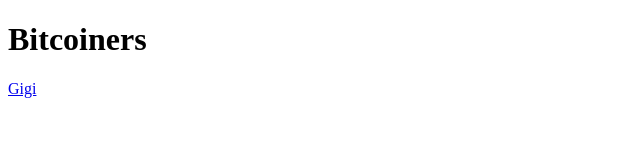
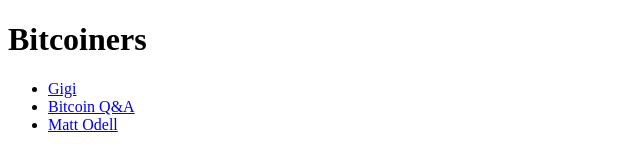
Before and after one commit to BTCGandalf/thisisbitcoin, a plain HTML site: page index.html in a window 1280 px wide. Shown: the whole page, without its empty margins (0-640 px from the left). Drawn offline with Linux system fonts and the light colour scheme.

Commit message:
Created bitcoiners/bitcoinqna.html bitcoiners/mattodell.html and edited index.html

```diff
--- a/index.html
+++ b/index.html
@@ -9,8 +9,11 @@
 <body>
 
     <h1>Bitcoiners</h1>
-    <a href="bitcoiners/gigi.html" target="_blank">Gigi</a>
-
+    <ul>
+        <li><a href="bitcoiners/gigi.html" target="_blank">Gigi</a></li>
+        <li><a href="bitcoiners/bitcoinqna.html" target="_blank">Bitcoin Q&A</a></li>
+        <li><a href="bitcoiners/mattodell.html" target="_blank">Matt Odell</a></li>
+    </ul>
 
 </body>
 </html>
```
Also changed, not shown: bitcoiners/bitcoinqna.html (added), bitcoiners/mattodell.html (added).
